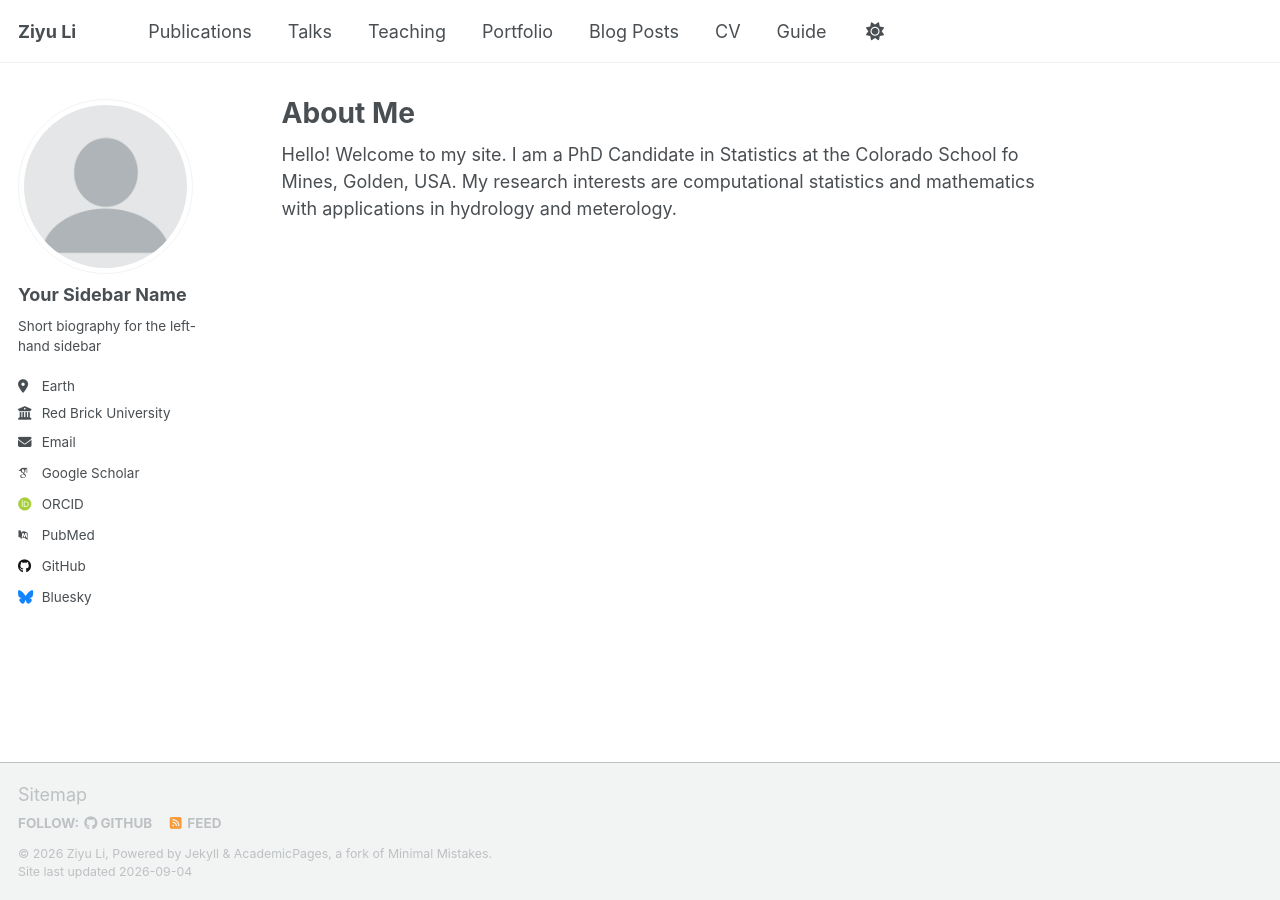
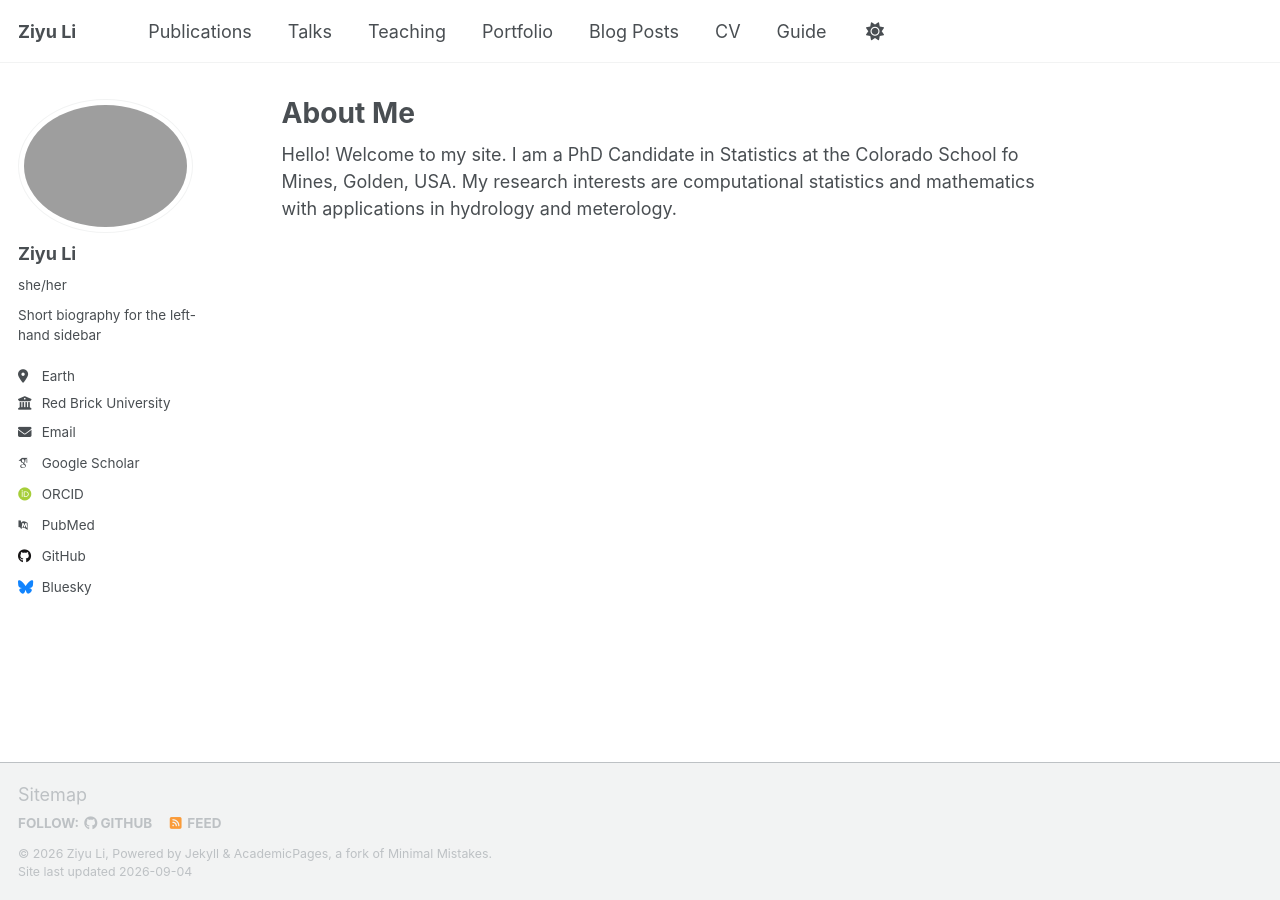
Before and after one commit to ziyuli22/ziyuli22.github.io, a Jekyll site: the page built from _pages/about.md, in a window 1280 px wide. Built offline with Jekyll 4.4.1, drawn with Linux system fonts in a browser that asks for light colours; some web fonts are replaced; a script that is not in the unit is left out.

Commit message:
changed configuration

```diff
--- a/_config.yml
+++ b/_config.yml
@@ -12,8 +12,8 @@
 title                    : "Ziyu Li"
 title_separator          : "-"
 name                     : &name "Ziyu Li"
-description              : &description "Your Name's academic portfolio"   # Update this with a general description of your site, this is the default if not overridden by a page
-url                      : https://academicpages.github.io # The base hostname & protocol for your site e.g. "https://[your GitHub username].github.io",
+description              : &description "Ziyu Li academic portfolio"   # Update this with a general description of your site, this is the default if not overridden by a page
+url                      : https://ziyuli22.github.io # The base hostname & protocol for your site e.g. "https://[your GitHub username].github.io",
                                                            # or if you already have some other page hosted on Github then use "https://[your GitHub username].github.io/[Your Repo Name]"
 baseurl                  : "" # the subpath of your site, e.g. "/blog"
 repository               : "academicpages/academicpages.github.io"
@@ -23,9 +23,9 @@
 #               Additional customization can be done by editing /_includes/author-profile.html
 author:
   # Biographic information
-  avatar           : "profile.png"
-  name             : "Your Sidebar Name"
-  pronouns         : # example: "she/her"
+  avatar           : "professional2021.png"
+  name             : "Ziyu Li"
+  pronouns         : "she/her"
   bio              : "Short biography for the left-hand sidebar"
   location         : "Earth"
   employer         : "Red Brick University"
```
